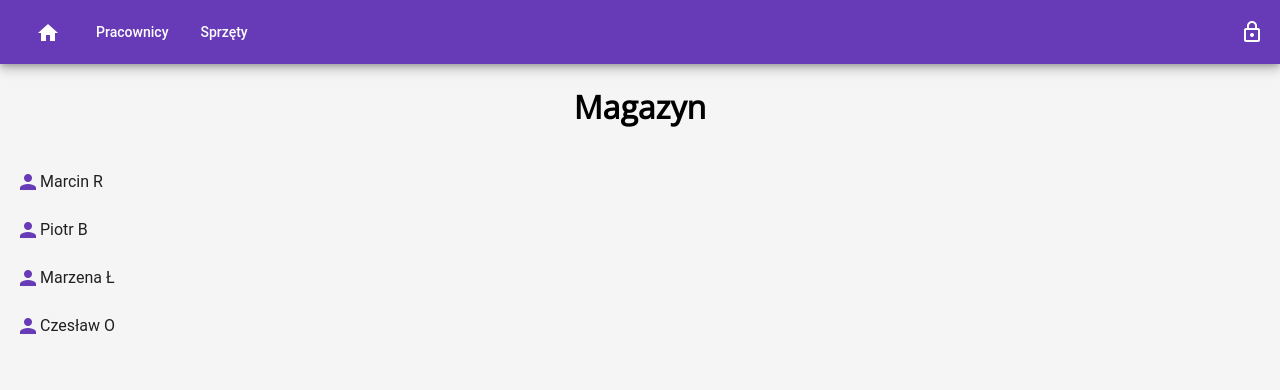
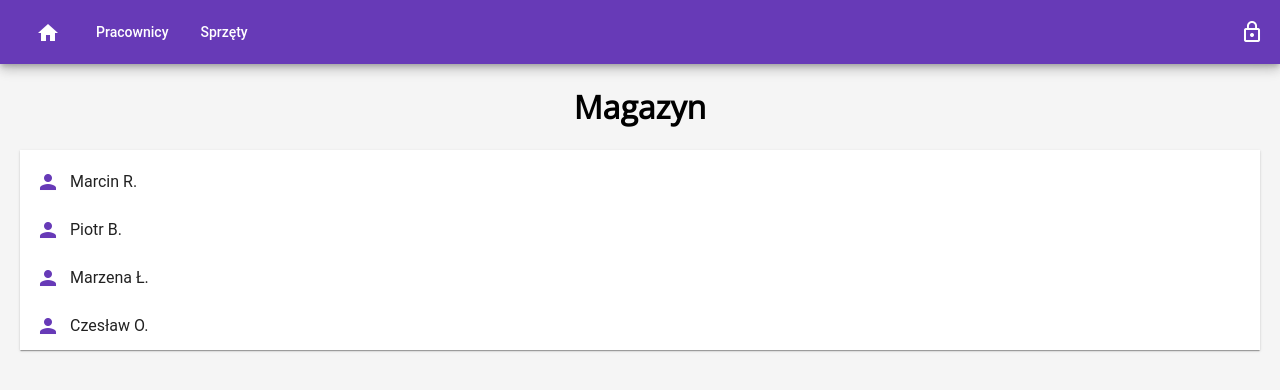
Before and after one commit to zaqwsx55/magazyn, an Angular app: page /workers in a window 1280 px wide. Shown: the top 390 px of the page. Built offline with nearby package versions, Linux system fonts and the light colour scheme.

Commit message:
Poprawienie wyświetlania listy pracowników

```diff
--- a/src/app/workers/workers.component.css
+++ b/src/app/workers/workers.component.css
@@ -0,0 +1,7 @@
+.mat-card {
+    margin: 0 20px;
+}
+
+.mat-icon {
+    margin-right: 10px;
+}
--- a/src/app/workers/workers.component.html
+++ b/src/app/workers/workers.component.html
@@ -1,8 +1,8 @@
-<div>
+<div class="mat-card">
   <mat-nav-list>
     <mat-list-item *ngFor="let worker of workers">
       <mat-icon color="primary">person</mat-icon>
-      <p>{{ worker.firstName }} {{ worker.lastName }}</p>
+      <p>{{ worker.firstName }} {{ worker.lastName }}.</p>
     </mat-list-item>
   </mat-nav-list>
 </div>
```
